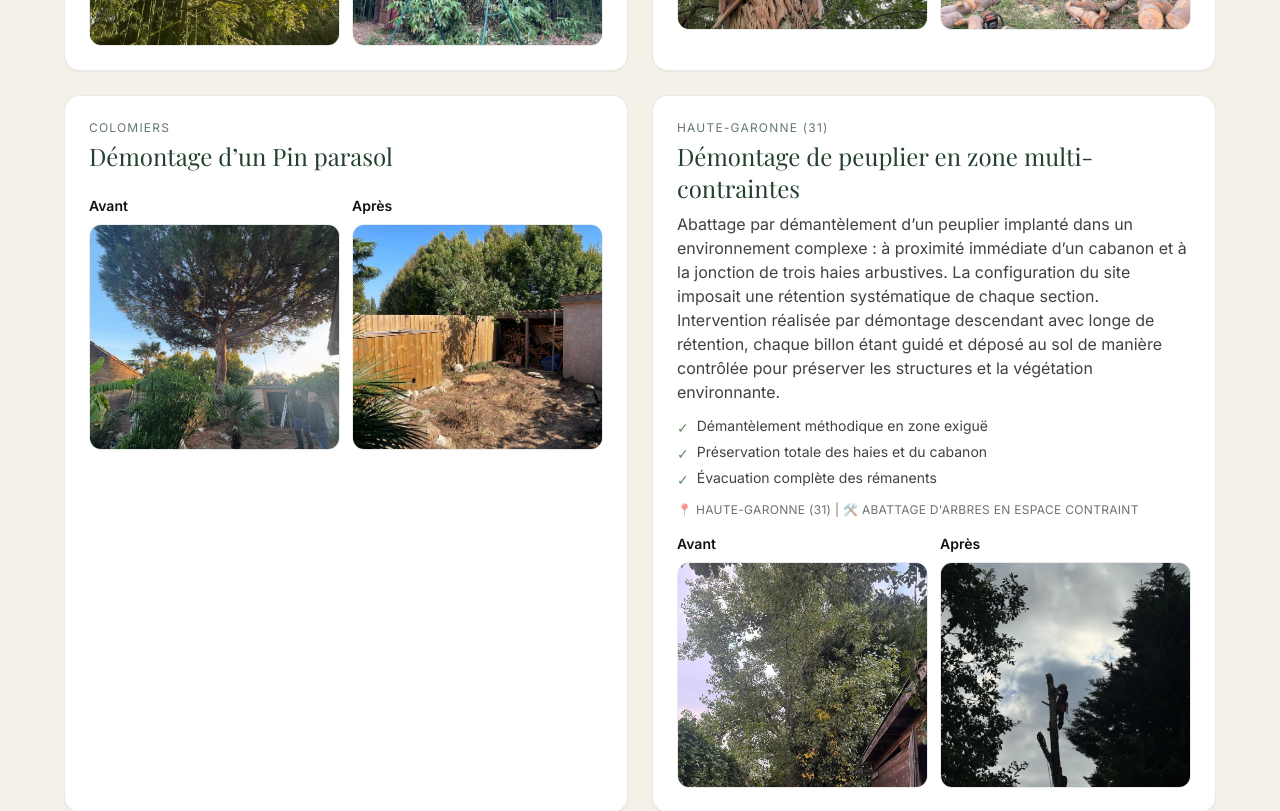
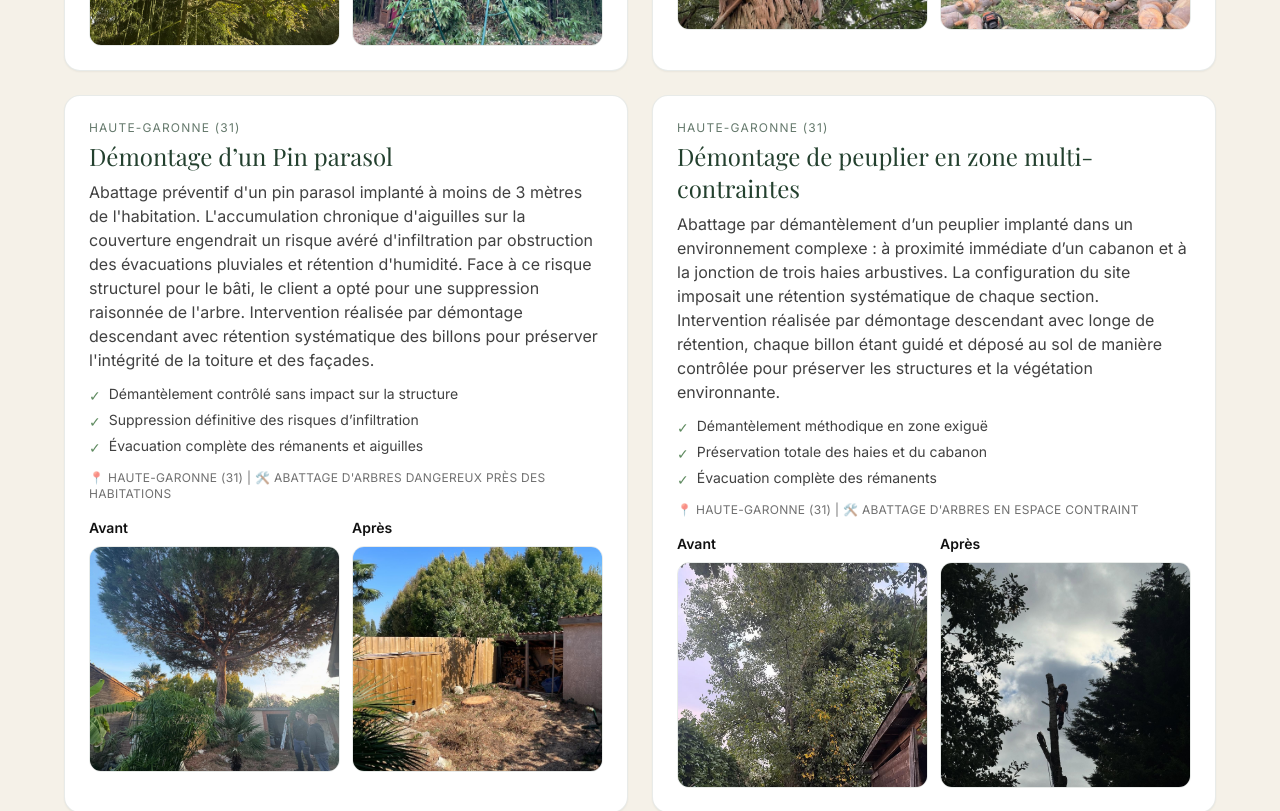
Before and after one commit to becorpen-del/arbovert-site, a Next.js app: page /realisations-elagueur-haute-garonne in a window 1280 px wide. Shown: the part 1120-1931 px from the top of the page. Built offline with nearby package versions, Linux system fonts and the light colour scheme.

Commit message:
Mise à jour contenu page d'accueil

```diff
--- a/app/realisations-elagueur-haute-garonne/page.tsx
+++ b/app/realisations-elagueur-haute-garonne/page.tsx
@@ -39,10 +39,17 @@ const realisations: RealisationCardProps[] = [
   },
   {
     title: 'Démontage d’un Pin parasol',
-    location: 'Colomiers',
-    description: '',
+    location: 'Haute-Garonne (31)',
+    description:
+      "Abattage préventif d'un pin parasol implanté à moins de 3 mètres de l'habitation. L'accumulation chronique d'aiguilles sur la couverture engendrait un risque avéré d'infiltration par obstruction des évacuations pluviales et rétention d'humidité. Face à ce risque structurel pour le bâti, le client a opté pour une suppression raisonnée de l'arbre. Intervention réalisée par démontage descendant avec rétention systématique des billons pour préserver l'intégrité de la toiture et des façades.",
+    highlights: [
+      'Démantèlement contrôlé sans impact sur la structure',
+      'Suppression définitive des risques d’infiltration',
+      'Évacuation complète des rémanents et aiguilles'
+    ],
+    footer: "📍 Haute-Garonne (31) | 🛠️ Abattage d'arbres dangereux près des habitations",
     beforeImage: '/realisations/Colomiers - avant.jpg',
-    afterImage: '/realisations/colomiers-apres.jpg'
+    afterImage: '/realisations/Colomiers - après.jpg'
   },
   {
     title: 'Démontage de peuplier en zone multi-contraintes',
```
Also changed, not shown: public/realisations/Colomiers - après.jpg (added), public/realisations/Saint-Julien-sur-Garonne - Après.jpg (added).
